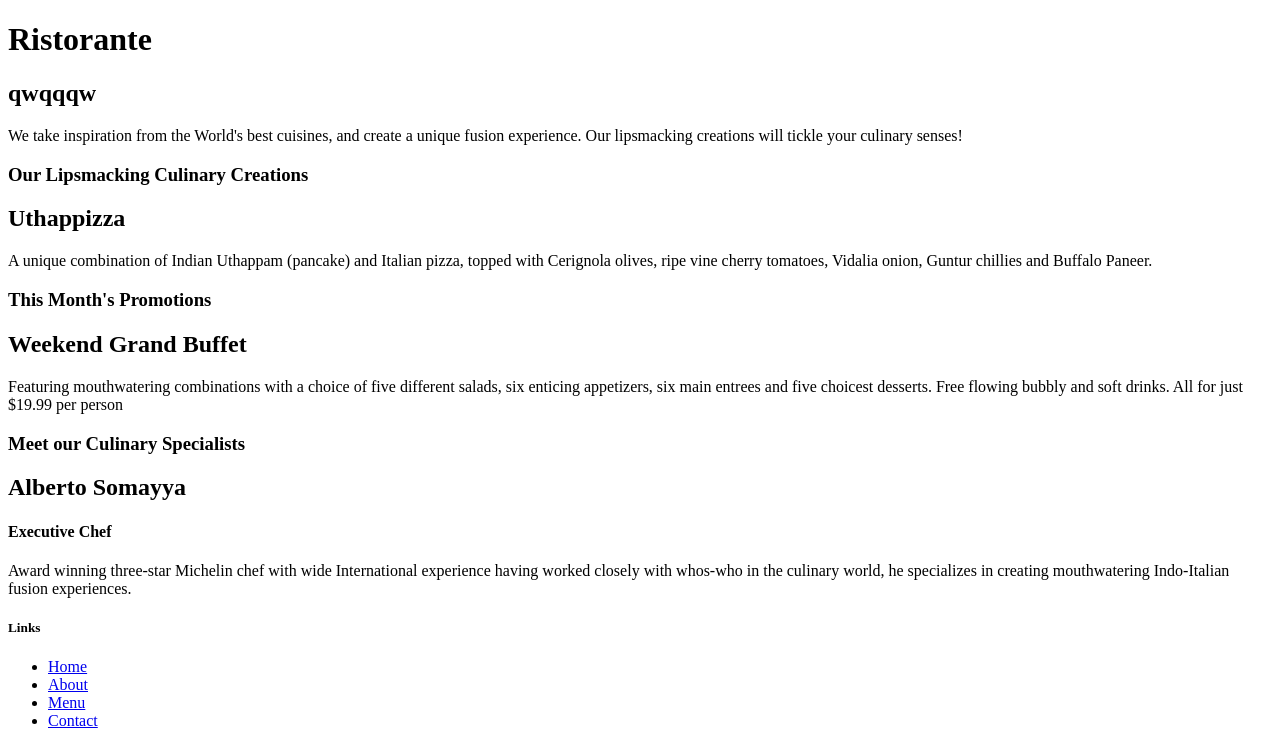
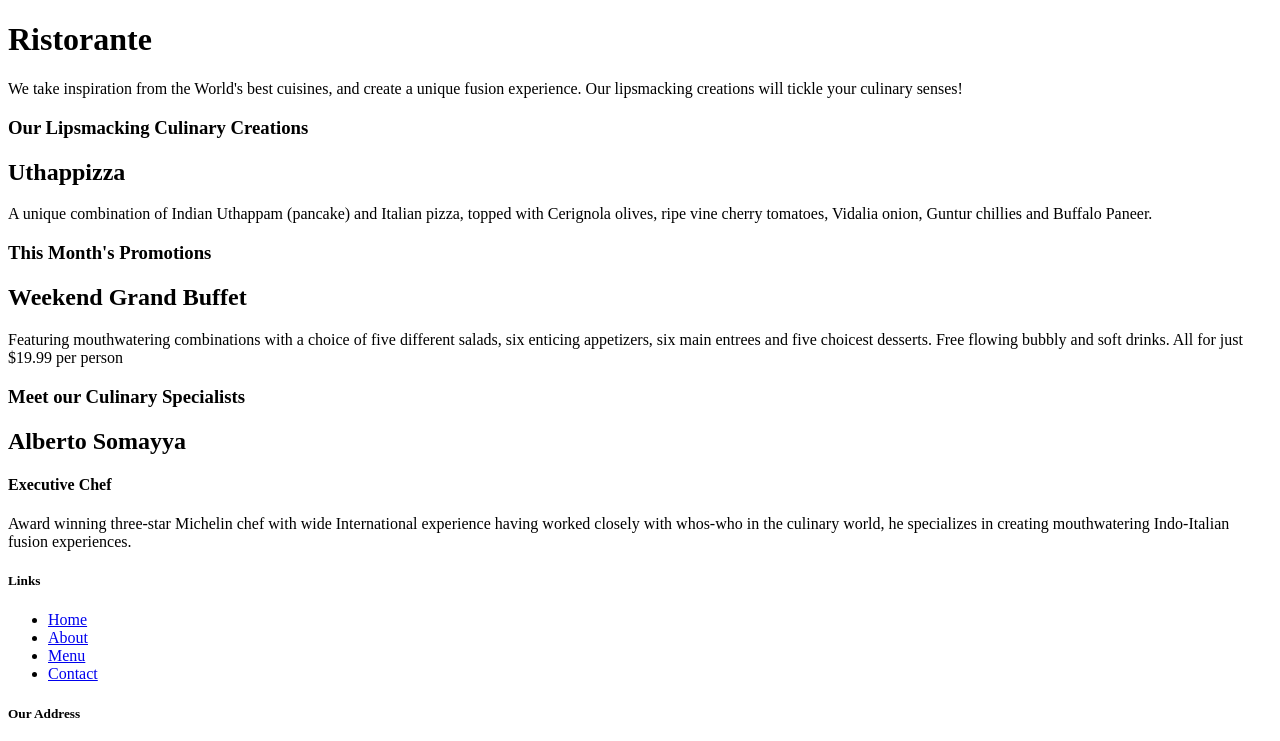
Before and after one commit to evolvingg/testingpurpose, a website: page index.html in a window 1280 px wide. Shown: the top 741 px of the page. Drawn offline with Linux system fonts and the light colour scheme.

Commit message:
initial commit

```diff
--- a/index.html
+++ b/index.html
@@ -12,7 +12,7 @@
             <div>
                 <div>
                     <h1>Ristorante</h1>
-                    <h2>qwqqqw</h2>
+
                     <p>We take inspiration from the World's best cuisines, and create a unique fusion experience. Our lipsmacking creations will tickle your culinary senses!</p>
                 </div>
                 <div>
```
